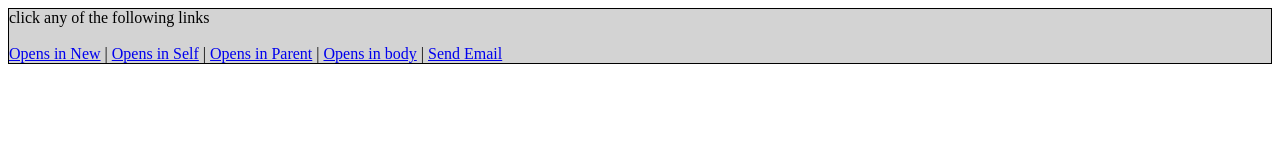
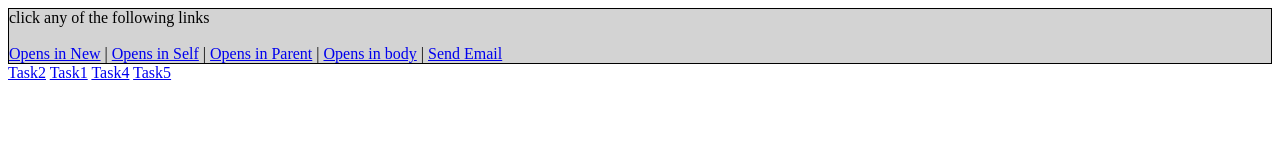
Before and after one commit to VinayVamshee/MERN-HTML-Tasks, a plain HTML site: page Task3.html in a window 1280 px wide. Drawn offline with Linux system fonts and the light colour scheme.

Commit message:
Update Task3.html

```diff
--- a/Task3.html
+++ b/Task3.html
@@ -10,5 +10,11 @@
         <br><br>
        <a href="#">Opens in New</a> | <a href="#">Opens in Self</a> | <a href="#">Opens in Parent</a> | <a href="#">Opens in body</a> | <a href="#">Send Email</a>
     </div>
+
+
+    <a href="Task2.html">Task2</a>
+<a href="index.html">Task1</a>
+<a href="Task4.html">Task4</a>
+<a href="Task5.html">Task5</a>
 </body>
 </html>
```
